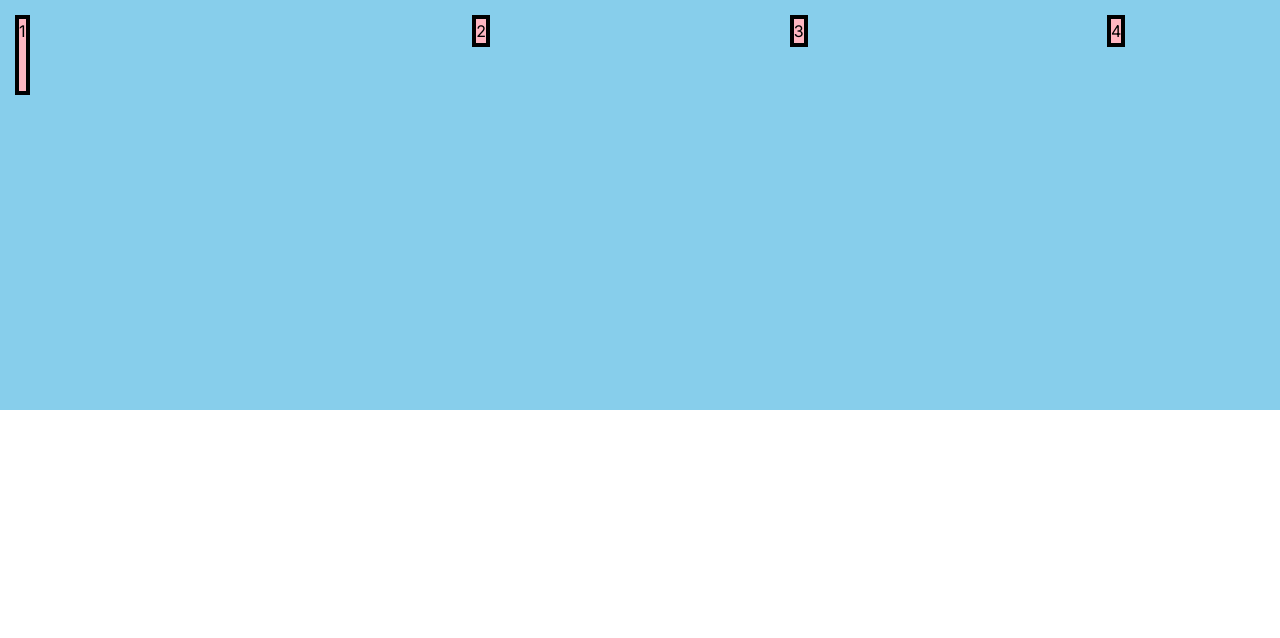
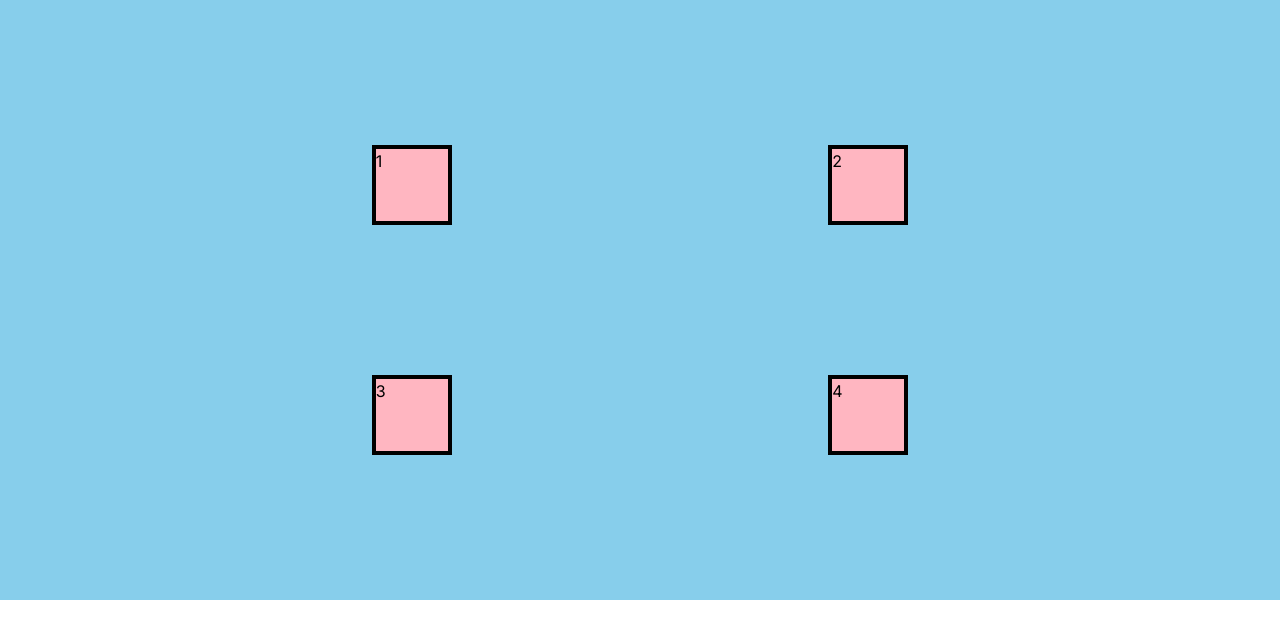
Before and after one commit to amyzliao/css-experiments, a Next.js app: page /test in a window 1280 px wide. Shown: the top 638 px of the page. Built offline with nearby package versions, Linux system fonts and the light colour scheme.

Commit message:
place grid inside its container

```diff
--- a/src/app/globals.css
+++ b/src/app/globals.css
@@ -31,15 +31,14 @@
   padding: 5px;
   display: grid;
 
-  grid-template-rows: repeat(4, 100px);
-  grid-template-columns: repeat(4, 1fr);
+  height: 600px;
 
-  /* where to position children inside their grid space
-  default stretch for both*/
-  /* justify is horizontal */
-  justify-items: center;
-  /* align is vertical */
-  align-items: start;
+  /* if grid is less than size of container, you can do cool thins to
+  size the grid inside the container */
+  grid-template-rows: repeat(2, 100px);
+  grid-template-columns: repeat(2, 100px);
+  justify-content: space-evenly;
+  align-content:  space-evenly;
 }
 
 .item {
@@ -48,9 +47,3 @@
   border-color: black;
   border-width: 4px;
 }
-
-/* where to position this one element inside its grid space */
-.item-1{
-  justify-self: start;
-  align-self: stretch;
-}
```
